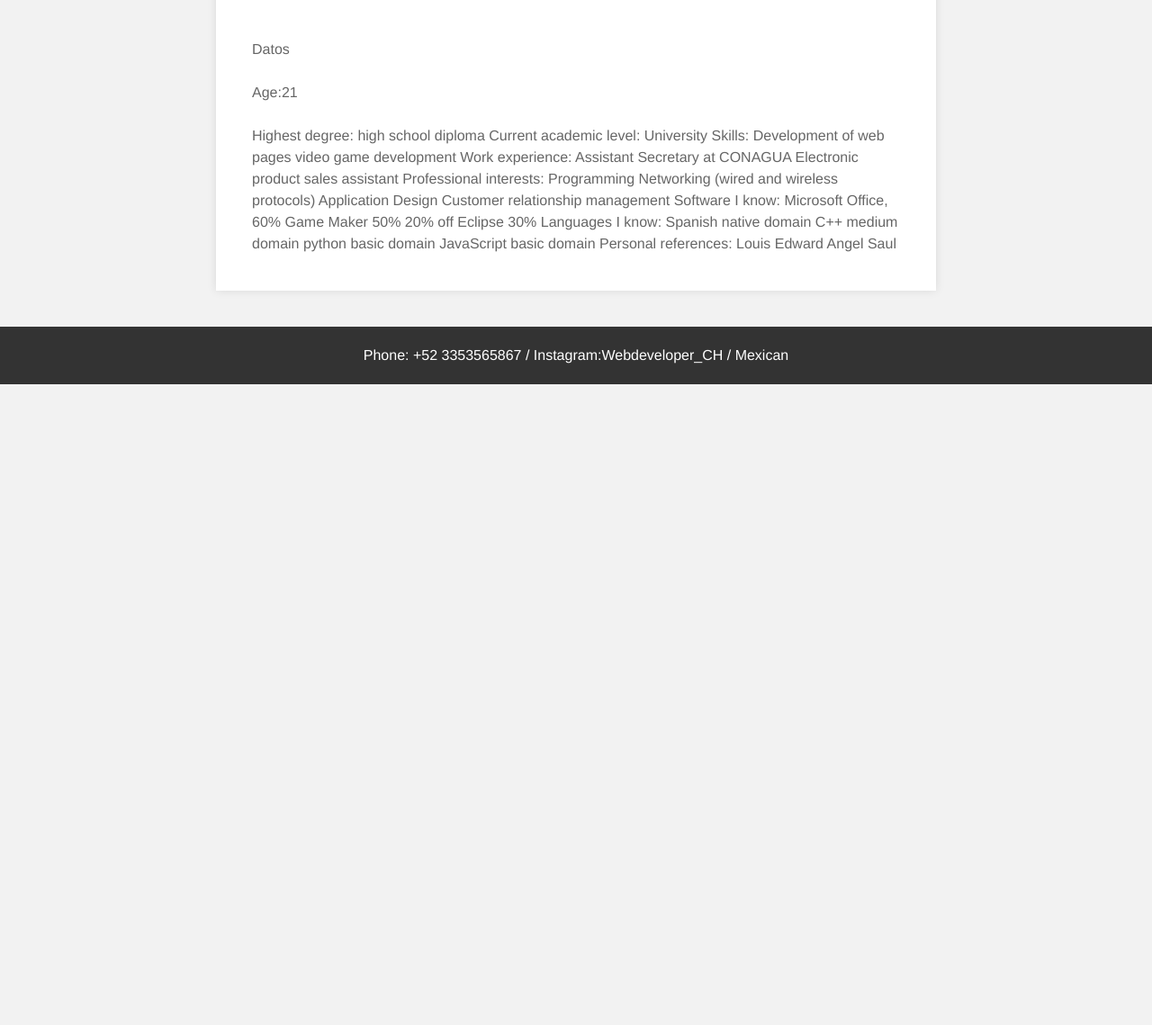
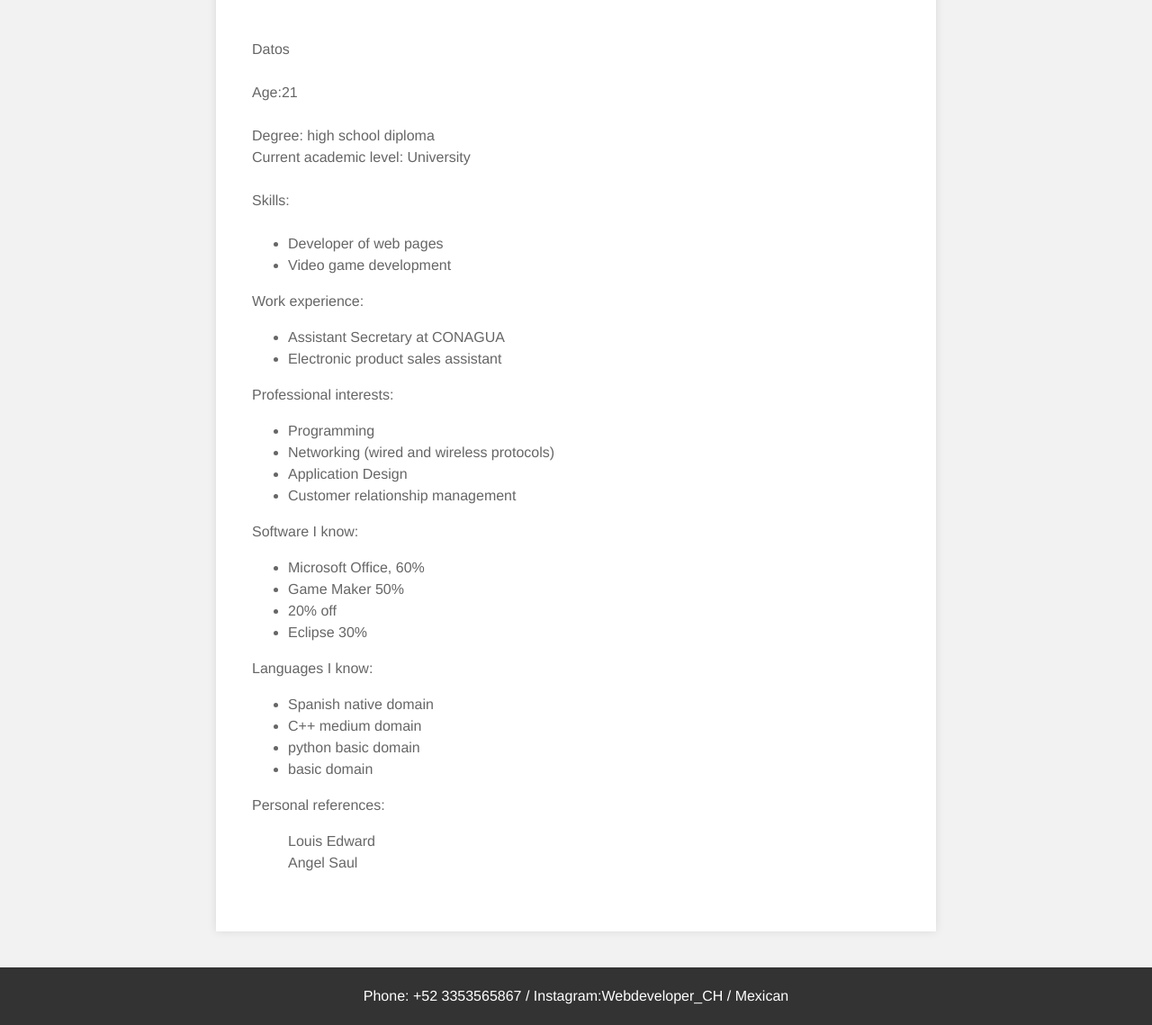
Before and after one commit to FernandoOoa/fernandoooa.github.io, a plain HTML site: page index.html in a window 1280 px wide. Shown: the part 621-1760 px from the top of the page at 90% size. Before the commit the page ends 1048 px from the top, so only its background shows below. Drawn offline with Linux system fonts and the light colour scheme.

Commit message:
Update index.html

```diff
--- a/index.html
+++ b/index.html
@@ -34,7 +34,7 @@
 
 		<article>
 			<header>
-				<h1>I'm Christian Perez-</h1>
+				<h1>I'm Christian Perez</h1>
                 <p><center>Developer and Student</center></p>
 			</header>
 
@@ -52,41 +52,47 @@
 			<div class="content">
                 <p>Datos</p>
                 <p>Age:21 </p>
-		Highest degree: high school diploma
-Current academic level: University
 
-Skills:
-Development of web pages
-video game development
-
+<p>
+Degree: high school diploma <br>
+Current academic level: University<br>
+<br>Skills:
+<ul>
+<li>Developer of web pages</li>
+<li>Video game development</li>
+</ul>
 Work experience:
-
-Assistant Secretary at CONAGUA
-Electronic product sales assistant
-
+<ul>
+<li>Assistant Secretary at CONAGUA</li>
+<li>Electronic product sales assistant</li>
+</ul>
 Professional interests:
-
-Programming
-Networking (wired and wireless protocols)
-Application Design
-Customer relationship management
-
+<ul>
+<li>Programming</li>
+<li>Networking (wired and wireless protocols)</li>
+<li>Application Design</li>
+<li>Customer relationship management</li>
+</ul>
 Software I know:
-
-Microsoft Office, 60%
-Game Maker 50%
-20% off
-Eclipse 30%
-
+<ul>
+<li>Microsoft Office, 60%</li>
+<li>Game Maker 50%</li>
+<li>20% off</li>
+<li>Eclipse 30%</li>
+</ul>
 Languages I know:
-Spanish native domain
-C++ medium domain
-python basic domain
-JavaScript basic domain
-
+<ul>
+<li>Spanish native domain</li>
+<li>C++ medium domain</li>
+<li>python basic domain</li>
+<li> basic domain</li>
+</ul>
 Personal references:
-Louis Edward
-Angel Saul
+<ul>
+Louis Edward<br>
+Angel Saul<br>
+</ul>
+</p>
 			</div>
 
 		</article> <!-- /article -->
```
